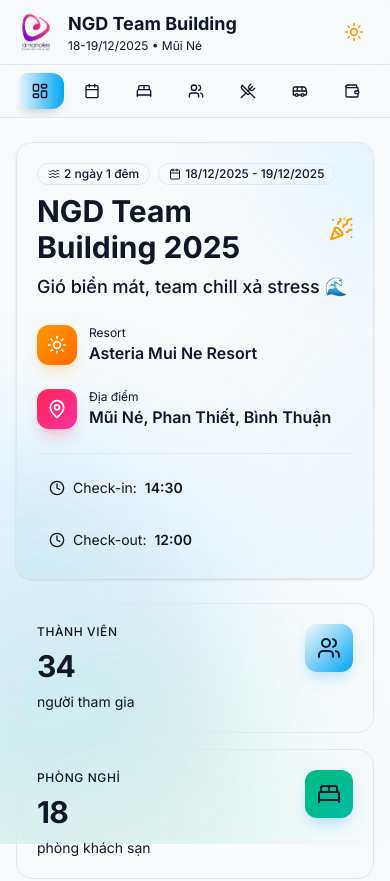
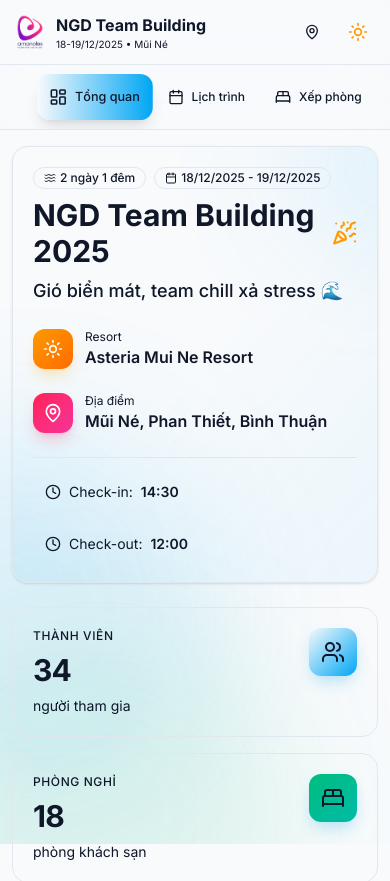
Before and after one commit to long-amanotes/team-building-2025, a React (Vite) app in the folder ngd-team-building/: page / in a window 390 px wide. Shown: the top 881 px of the page. Built offline with nearby package versions, Linux system fonts and the light colour scheme.

Commit message:
feat(ui): update header

```diff
--- a/ngd-team-building/src/App.tsx
+++ b/ngd-team-building/src/App.tsx
@@ -74,7 +74,7 @@ function App() {
         <Header />
         <TabNavigation activeTab={activeTab} onTabChange={setActiveTab} />
 
-        <main className="container mx-auto px-4 py-6">
+        <main className="container mx-auto px-3 sm:px-4 py-4 sm:py-6">
           <div key={activeTab} className="animate-fade-in">
             {renderContent()}
           </div>
@@ -82,13 +82,13 @@ function App() {
 
         {/* Footer */}
         <footer className="border-t border-border/50 bg-background/80 backdrop-blur-xl">
-          <div className="container mx-auto px-4 py-6">
-            <div className="flex flex-col items-center justify-between gap-4 sm:flex-row">
+          <div className="container mx-auto px-3 sm:px-4 py-4 sm:py-6">
+            <div className="flex flex-col items-center justify-between gap-3 sm:gap-4 sm:flex-row">
               <div className="text-center sm:text-left">
-                <p className="text-sm text-muted-foreground">
+                <p className="text-xs sm:text-sm text-muted-foreground">
                   NGD Team Building 2025 • Asteria Mui Ne Resort
                 </p>
-                <p className="text-xs text-muted-foreground/70">
+                <p className="text-[10px] sm:text-xs text-muted-foreground/70 mt-0.5">
                   18-19/12/2025 • Mũi Né, Phan Thiết, Bình Thuận
                 </p>
               </div>
@@ -97,7 +97,7 @@ function App() {
                   <span className="absolute inline-flex h-full w-full animate-ping rounded-full bg-emerald-400 opacity-75" />
                   <span className="relative inline-flex h-2 w-2 rounded-full bg-emerald-500" />
                 </span>
-                <span className="text-xs text-muted-foreground">
+                <span className="text-[10px] sm:text-xs text-muted-foreground">
                   Made with 💙 by NGD Team
                 </span>
               </div>
--- a/ngd-team-building/src/components/layout/header.tsx
+++ b/ngd-team-building/src/components/layout/header.tsx
@@ -6,38 +6,49 @@ import logo from '@/assets/logo.avif';
 function Header() {
   return (
     <header className="sticky top-0 z-50 w-full border-b border-border/50 bg-background/80 backdrop-blur-xl">
-      <div className="container mx-auto flex h-16 items-center justify-between px-4">
+      <div className="container mx-auto flex h-16 items-center justify-between px-3 sm:px-4">
         {/* Logo & Title */}
-        <div className="flex items-center gap-3">
-          <div className="relative h-10 w-10 shrink-0 overflow-hidden rounded-xl">
+        <div className="flex items-center gap-2 sm:gap-3 min-w-0 flex-1">
+          <div className="relative h-9 w-9 sm:h-10 sm:w-10 shrink-0 overflow-hidden rounded-xl">
             <img
               src={logo}
               alt="NGD Team Building Logo"
               className="h-full w-full object-cover"
             />
           </div>
-          <div>
-            <h1 className="text-lg font-bold text-foreground">NGD Team Building</h1>
-            <p className="text-xs text-muted-foreground">18-19/12/2025 • Mũi Né</p>
+          <div className="min-w-0">
+            <h1 className="text-base sm:text-lg font-bold text-foreground truncate">NGD Team Building</h1>
+            <p className="text-[10px] sm:text-xs text-muted-foreground truncate">18-19/12/2025 • Mũi Né</p>
           </div>
         </div>
 
         {/* Right Section */}
-        <div className="flex items-center gap-3">
+        <div className="flex items-center gap-2 sm:gap-3 shrink-0">
           {/* Resort Badge - Clickable to Google Maps */}
           <a
             href={eventInfo.googleMapsUrl}
             target="_blank"
             rel="noopener noreferrer"
-            className="hidden items-center gap-2 rounded-full bg-secondary/50 px-3 py-1.5 text-sm sm:flex hover:bg-secondary/80 transition-colors group"
+            className="hidden items-center gap-1.5 sm:gap-2 rounded-full bg-secondary/50 px-2 sm:px-3 py-1.5 text-xs sm:text-sm lg:flex hover:bg-secondary/80 transition-colors group"
           >
-            <span className="relative flex h-2 w-2">
+            <span className="relative flex h-2 w-2 shrink-0">
               <span className="absolute inline-flex h-full w-full animate-ping rounded-full bg-emerald-400 opacity-75" />
               <span className="relative inline-flex h-2 w-2 rounded-full bg-emerald-500" />
             </span>
-            <MapPin className="h-3.5 w-3.5 text-muted-foreground" />
-            <span className="text-muted-foreground group-hover:text-foreground transition-colors">Asteria Mui Ne Resort</span>
-            <ExternalLink className="h-3 w-3 text-muted-foreground opacity-0 group-hover:opacity-100 transition-opacity" />
+            <MapPin className="h-3.5 w-3.5 text-muted-foreground shrink-0" />
+            <span className="text-muted-foreground group-hover:text-foreground transition-colors whitespace-nowrap">Asteria Mui Ne Resort</span>
+            <ExternalLink className="h-3 w-3 text-muted-foreground opacity-0 group-hover:opacity-100 transition-opacity shrink-0" />
+          </a>
+
+          {/* Mobile Resort Link */}
+          <a
+            href={eventInfo.googleMapsUrl}
+            target="_blank"
+            rel="noopener noreferrer"
+            className="flex lg:hidden items-center justify-center h-9 w-9 rounded-full bg-secondary/50 hover:bg-secondary/80 transition-colors"
+            aria-label="Asteria Mui Ne Resort"
+          >
+            <MapPin className="h-4 w-4 text-muted-foreground" />
           </a>
 
           {/* Theme Toggle */}
--- a/ngd-team-building/src/components/layout/tab-navigation.tsx
+++ b/ngd-team-building/src/components/layout/tab-navigation.tsx
@@ -1,3 +1,4 @@
+import { useEffect, useRef, useState } from 'react';
 import {
   LayoutDashboard,
   Calendar,
@@ -6,6 +7,8 @@ import {
   UtensilsCrossed,
   Bus,
   Wallet,
+  ChevronLeft,
+  ChevronRight,
 } from 'lucide-react';
 import { cn } from '@/lib/utils';
 import type { TabId } from '@/types';
@@ -26,41 +29,143 @@ const tabs: { id: TabId; label: string; icon: typeof LayoutDashboard }[] = [
 ];
 
 function TabNavigation({ activeTab, onTabChange }: TabNavigationProps) {
+  const scrollContainerRef = useRef<HTMLDivElement>(null);
+  const activeTabRef = useRef<HTMLButtonElement>(null);
+  const [showLeftButton, setShowLeftButton] = useState(false);
+  const [showRightButton, setShowRightButton] = useState(false);
+
+  // Check scroll position and update button visibility
+  const checkScrollButtons = () => {
+    if (scrollContainerRef.current) {
+      const { scrollLeft, scrollWidth, clientWidth } = scrollContainerRef.current;
+      setShowLeftButton(scrollLeft > 0);
+      setShowRightButton(scrollLeft < scrollWidth - clientWidth - 1);
+    }
+  };
+
+  // Scroll active tab into view on change
+  useEffect(() => {
+    if (activeTabRef.current && scrollContainerRef.current) {
+      const container = scrollContainerRef.current;
+      const tab = activeTabRef.current;
+      const containerRect = container.getBoundingClientRect();
+      const tabRect = tab.getBoundingClientRect();
+
+      // Check if tab is outside viewport
+      if (tabRect.left < containerRect.left) {
+        container.scrollTo({
+          left: container.scrollLeft + (tabRect.left - containerRect.left) - 16,
+          behavior: 'smooth',
+        });
+      } else if (tabRect.right > containerRect.right) {
+        container.scrollTo({
+          left: container.scrollLeft + (tabRect.right - containerRect.right) + 16,
+          behavior: 'smooth',
+        });
+      }
+
+      // Update button visibility after scroll
+      setTimeout(checkScrollButtons, 300);
+    }
+  }, [activeTab]);
+
+  // Check scroll buttons on mount and resize
+  useEffect(() => {
+    checkScrollButtons();
+    const container = scrollContainerRef.current;
+    if (container) {
+      container.addEventListener('scroll', checkScrollButtons);
+      window.addEventListener('resize', checkScrollButtons);
+      return () => {
+        container.removeEventListener('scroll', checkScrollButtons);
+        window.removeEventListener('resize', checkScrollButtons);
+      };
+    }
+  }, []);
+
+  const scroll = (direction: 'left' | 'right') => {
+    if (scrollContainerRef.current) {
+      const scrollAmount = 200;
+      scrollContainerRef.current.scrollBy({
+        left: direction === 'left' ? -scrollAmount : scrollAmount,
+        behavior: 'smooth',
+      });
+    }
+  };
+
   return (
     <nav className="sticky top-16 z-40 w-full border-b border-border/50 bg-background/80 backdrop-blur-xl">
-      <div className="container mx-auto px-4">
-        <div className="flex items-center gap-1 overflow-x-auto py-2 scrollbar-none">
+      <div className="container mx-auto px-2 sm:px-4">
+        <div className="relative flex items-center">
+          {/* Left scroll button (mobile only) */}
+          {showLeftButton && (
+            <button
+              onClick={() => scroll('left')}
+              className="absolute left-0 z-10 hidden h-8 w-8 items-center justify-center rounded-full bg-background/90 backdrop-blur-sm shadow-md hover:bg-accent md:hidden"
+              aria-label="Scroll left"
+            >
+              <ChevronLeft className="h-4 w-4" />
+            </button>
+          )}
+
+          {/* Tabs container */}
+          <div
+            ref={scrollContainerRef}
+            className="flex flex-1 items-center gap-1.5 overflow-x-auto py-2.5 scrollbar-none scroll-smooth px-8 md:px-0"
+            style={{
+              scrollbarWidth: 'none',
+              msOverflowStyle: 'none',
+            }}
+          >
             {tabs.map((tab, index) => {
               const Icon = tab.icon;
               const isActive = activeTab === tab.id;
               return (
                 <button
                   key={tab.id}
+                  ref={isActive ? activeTabRef : null}
                   onClick={() => onTabChange(tab.id)}
                   className={cn(
-                  'group relative flex shrink-0 items-center gap-2 rounded-xl px-4 py-2.5 text-sm font-medium',
+                    'group relative flex shrink-0 items-center gap-2 rounded-xl px-3 py-2.5 text-sm font-medium',
                     'transition-all duration-200 ease-out',
+                    'min-h-[44px] touch-manipulation', // Better touch target for mobile
+                    'active:scale-95', // Touch feedback
                     isActive
-                    ? 'bg-gradient-to-r from-primary to-sky-500 text-primary-foreground shadow-lg shadow-primary/20 dark:shadow-primary/10'
+                      ? 'bg-gradient-to-r from-primary to-sky-500 text-primary-foreground shadow-lg shadow-primary/20 dark:shadow-primary/10 scale-105'
                       : 'text-muted-foreground hover:text-foreground hover:bg-accent/50'
                   )}
                   style={{
                     animationDelay: `${index * 50}ms`,
                   }}
                 >
-                <Icon className={cn(
-                  'h-4 w-4 transition-transform duration-200',
+                  <Icon
+                    className={cn(
+                      'h-4 w-4 shrink-0 transition-transform duration-200',
                       isActive ? 'scale-110' : 'group-hover:scale-110'
-                )} />
-                <span className="hidden sm:inline">{tab.label}</span>
+                    )}
+                  />
+                  <span className="hidden sm:inline whitespace-nowrap">{tab.label}</span>
+                  <span className="sm:hidden text-xs">{tab.label}</span>
 
                   {/* Active indicator for mobile */}
                   {isActive && (
-                  <span className="absolute -bottom-2 left-1/2 h-1 w-1 -translate-x-1/2 rounded-full bg-primary sm:hidden" />
+                    <span className="absolute -bottom-1 left-1/2 h-1 w-8 -translate-x-1/2 rounded-full bg-primary sm:hidden" />
                   )}
                 </button>
               );
             })}
+          </div>
+
+          {/* Right scroll button (mobile only) */}
+          {showRightButton && (
+            <button
+              onClick={() => scroll('right')}
+              className="absolute right-0 z-10 hidden h-8 w-8 items-center justify-center rounded-full bg-background/90 backdrop-blur-sm shadow-md hover:bg-accent md:hidden"
+              aria-label="Scroll right"
+            >
+              <ChevronRight className="h-4 w-4" />
+            </button>
+          )}
         </div>
       </div>
     </nav>
--- a/ngd-team-building/src/index.css
+++ b/ngd-team-building/src/index.css
@@ -251,6 +251,12 @@ body {
   display: none;
 }
 
+/* Touch optimization for mobile */
+.touch-manipulation {
+  touch-action: manipulation;
+  -webkit-tap-highlight-color: transparent;
+}
+
 /* ===== THEME TRANSITION ===== */
 .theme-transition,
 .theme-transition *,
```
Lines whose indentation alone changed are shown as unchanged.
